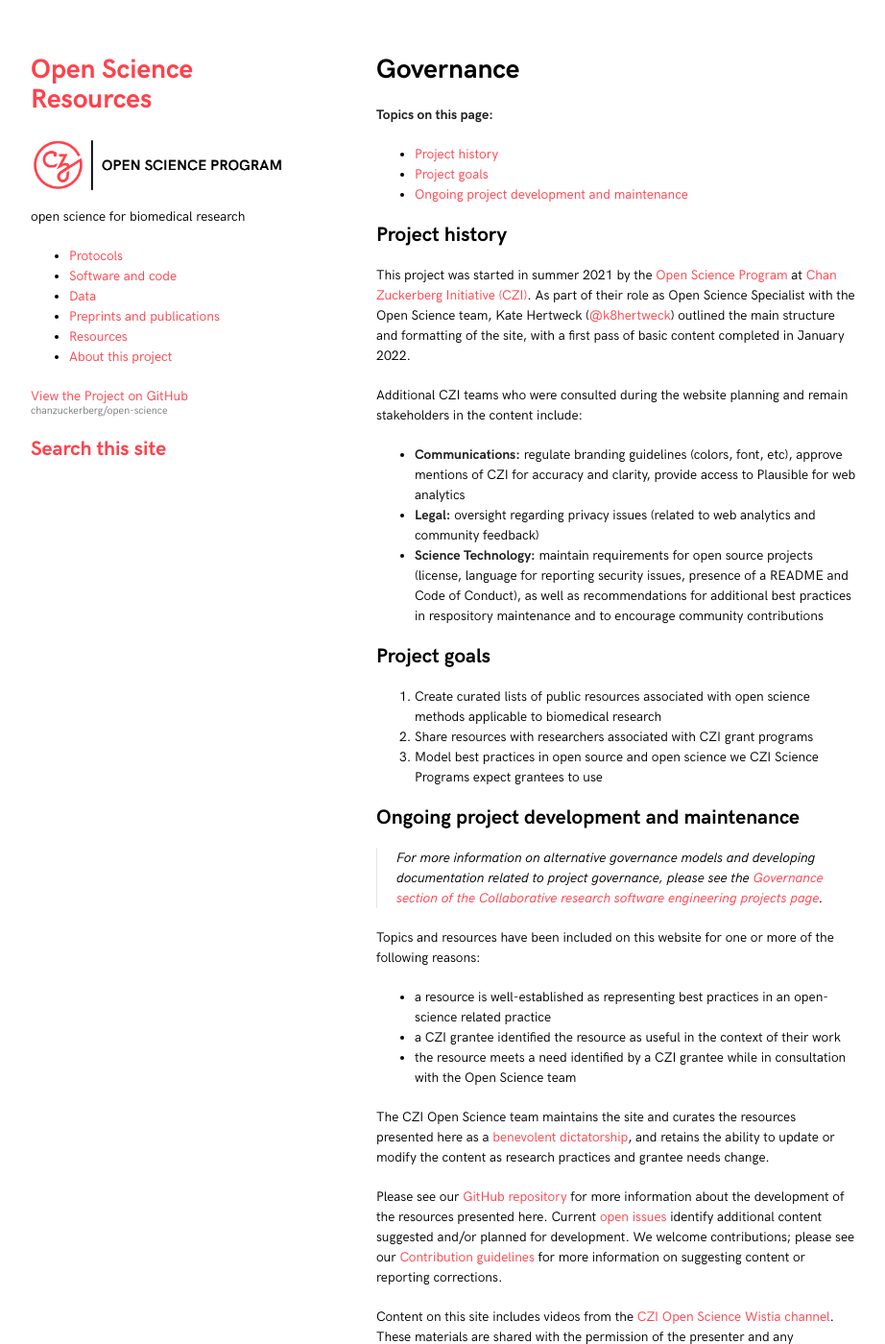
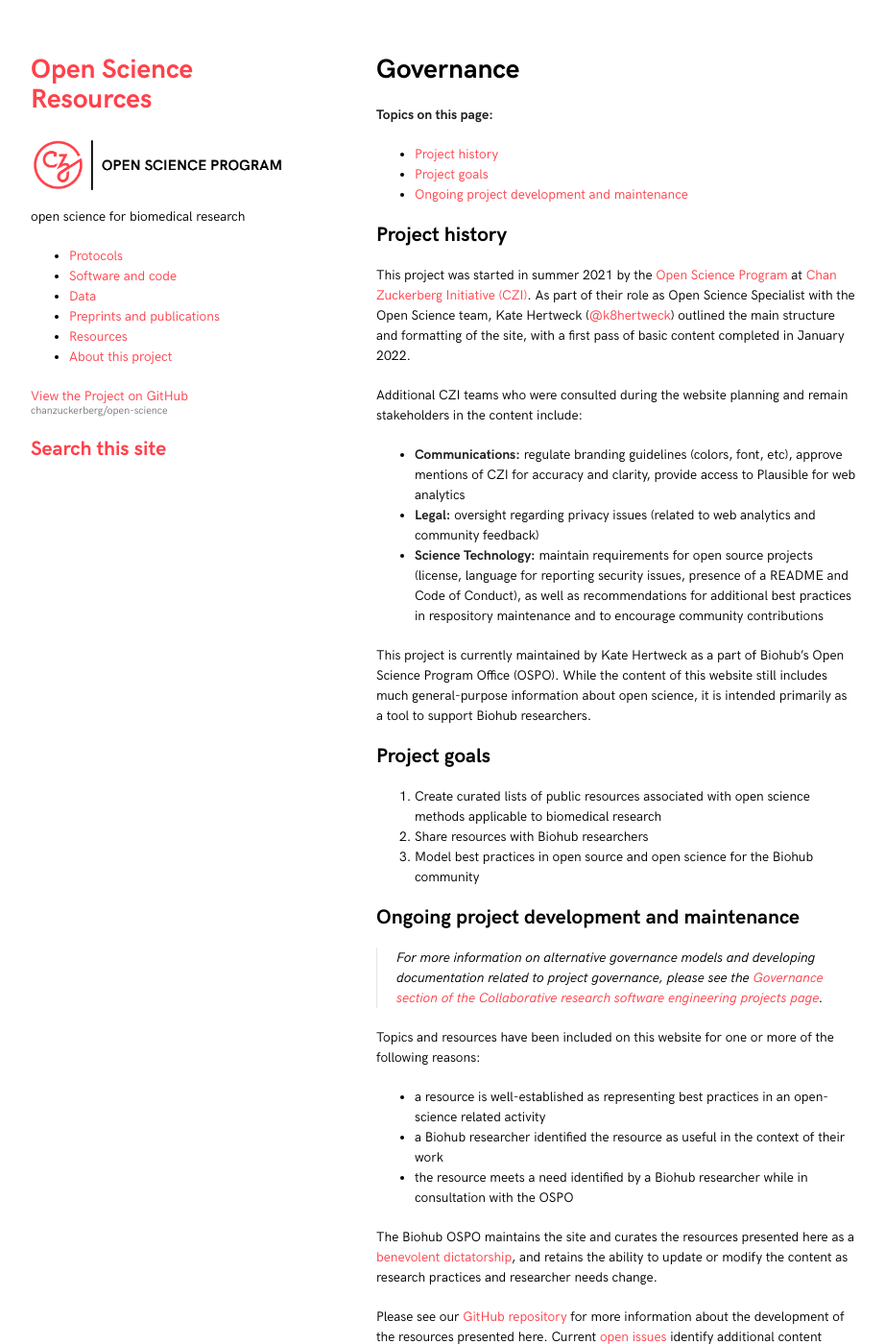
Before and after one commit to chanzuckerberg/open-science, a Jekyll site: the page built from GOVERNANCE.md, in a window 1280 px wide and 1400 px high. Shown: the whole window at 96% size, without its empty margins (178-1100 px from the left). Built offline with Jekyll 4.4.1, drawn with Linux system fonts in a browser that asks for light colours.

Commit message:
update about and governance

```diff
--- a/GOVERNANCE.md
+++ b/GOVERNANCE.md
@@ -10,7 +10,7 @@ layout: default
 
 ## Project history
 
-This project was started in summer 2021 by the [Open Science Program](https://chanzuckerberg.com/science/programs-resources/open-science/)
+This project was started in summer 2021 by the [Open Science Program](https://web.archive.org/web/20250910210313/https://chanzuckerberg.com/science/programs-resources/open-science/)
 at [Chan Zuckerberg Initiative (CZI)](https://chanzuckerberg.com/).
 As part of their role as Open Science Specialist with the Open Science team,
 Kate Hertweck ([@k8hertweck](https://github.com/k8hertweck))
@@ -22,11 +22,15 @@ Additional CZI teams who were consulted during the website planning and remain s
 - **Legal:** oversight regarding privacy issues (related to web analytics and community feedback)
 - **Science Technology:** maintain requirements for open source projects (license, language for reporting security issues, presence of a README and Code of Conduct), as well as recommendations for additional best practices in respository maintenance and to encourage community contributions
 
+This project is currently maintained by Kate Hertweck as a part of Biohub's Open Science Program Office (OSPO).
+While the content of this website still includes much general-purpose information about open science,
+it is intended primarily as a tool to support Biohub researchers.
+
 ## Project goals
 
 1. Create curated lists of public resources associated with open science methods applicable to biomedical research
-2. Share resources with researchers associated with CZI grant programs
-3. Model best practices in open source and open science we CZI Science Programs expect grantees to use
+2. Share resources with Biohub researchers
+3. Model best practices in open source and open science for the Biohub community
 
 ## Ongoing project development and maintenance
 
@@ -34,13 +38,13 @@ Additional CZI teams who were consulted during the website planning and remain s
 > please see the [Governance section of the Collaborative research software engineering projects page](/open-science/code/os-projects#governance).
 
 Topics and resources have been included on this website for one or more of the following reasons:
-- a resource is well-established as representing best practices in an open-science related practice
-- a CZI grantee identified the resource as useful in the context of their work
-- the resource meets a need identified by a CZI grantee while in consultation with the Open Science team
+- a resource is well-established as representing best practices in an open-science related activity
+- a Biohub researcher identified the resource as useful in the context of their work
+- the resource meets a need identified by a Biohub researcher while in consultation with the OSPO
 
-The CZI Open Science team maintains the site and curates the resources presented here as a
+The Biohub OSPO maintains the site and curates the resources presented here as a
 [benevolent dictatorship](https://communityrule.info/create/?r=benevolent_dictator),
-and retains the ability to update or modify the content as research practices and grantee needs change.
+and retains the ability to update or modify the content as research practices and researcher needs change.
 
 Please see our [GitHub repository](https://github.com/chanzuckerberg/open-science)
 for more information about the development of the resources presented here.
```
Also changed, not shown: about.md (+4 -4 lines).
